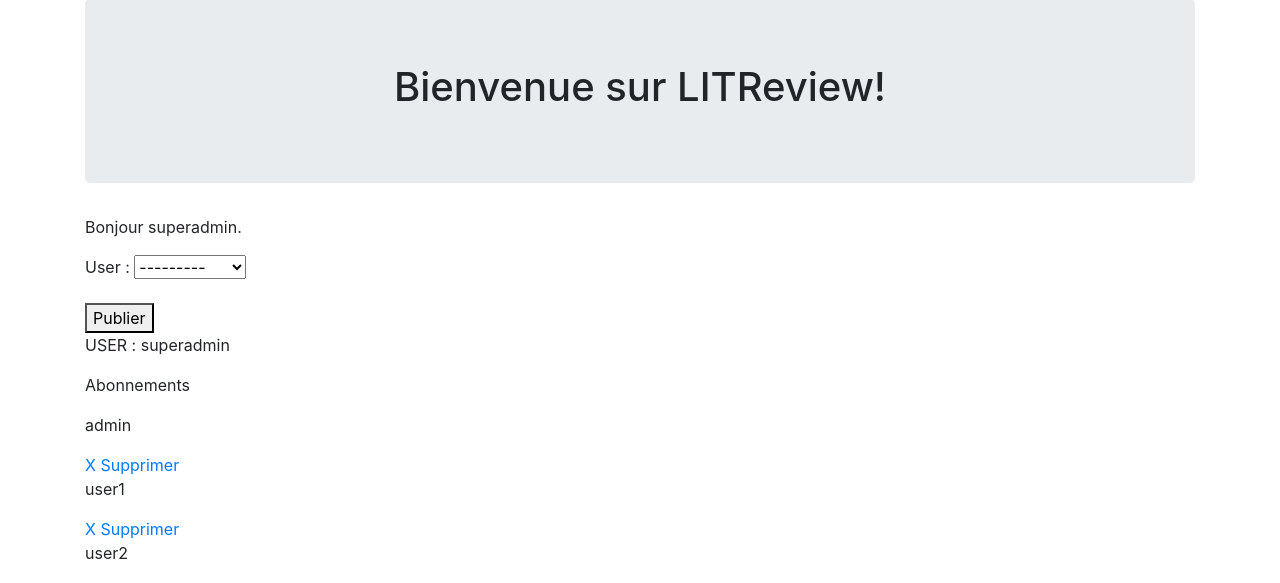
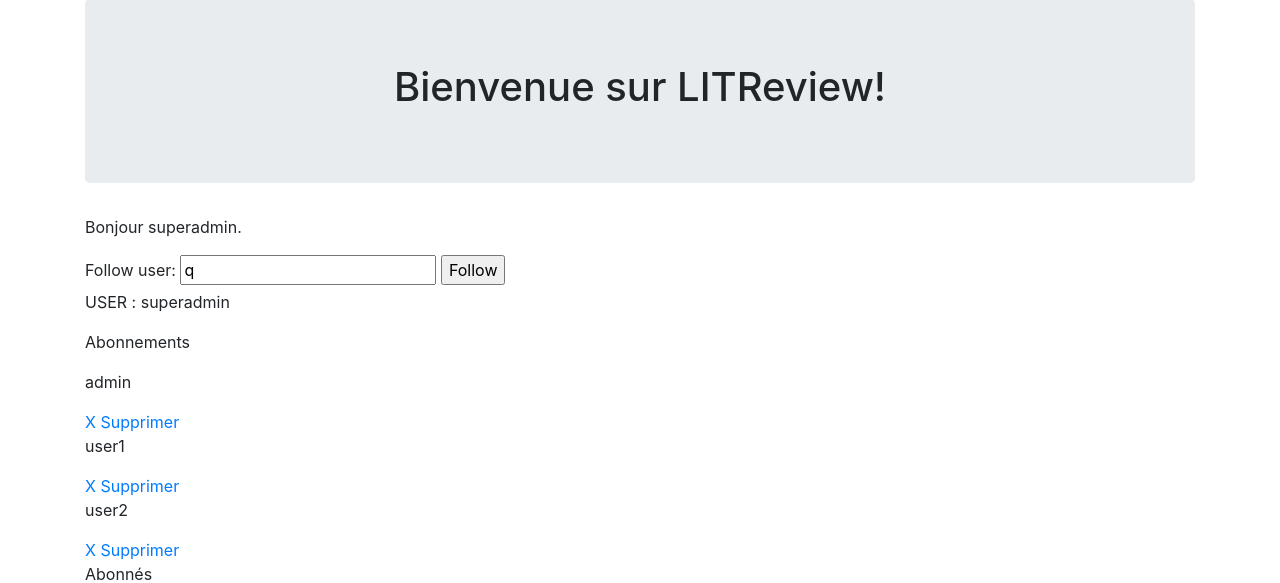
Before and after one commit to FraPar/P9_reviews, a Django app: page /view_follows in a window 1280 px wide. Shown: the part 77-660 px from the top of the page. Run offline with Django 3.2, Linux system fonts and the light colour scheme; a user stored in the database is signed in; data comes from the database, SQL or seed files in the repository; both versions use the stored data as it was after the commit; some libraries are stand-ins or nearby versions.

Commit message:
follow system operationnal

```diff
--- a/reviews/templates/reviews/view_follows.html
+++ b/reviews/templates/reviews/view_follows.html
@@ -2,9 +2,10 @@
 {% block content %}
 
 <form action="/add_follow/" method="POST">
-    {{ follow_form.as_p }}
     {% csrf_token %}
-    <button type="submit">Publier</button>
+    <label for="follow_user">Follow user: </label>
+    <input id="follow_user" type="text" name="follow_user" value="q">
+    <input type="submit" value="Follow">
 </form>
 
 <p>USER : {{ request.user }}</p>
--- a/reviews/views.py
+++ b/reviews/views.py
@@ -122,12 +122,24 @@
 
 @login_required
 def add_follow(request):
-    print(request.user.id)
-    user1 = get_object_or_404(User, username="admin")
-    user2 = get_object_or_404(User, username="superadmin")
-
-    models.UserFollows.objects.create(user=user1,
-                             followed_user=user2)
+    users = User.objects.all()
+    follow = models.UserFollows.objects.filter(user=request.user.id)
+    print(users)
+    print(follow)
+    if request.method == 'POST':
+        try:
+            form = request.POST
+            user1 = get_object_or_404(User, username=request.user.username)
+            user2 = get_object_or_404(User, username=form["follow_user"])
+            # for follows in follow:
+            #    if form["follow_user"] == follows.followed_user:
+            #        return redirect(view_follows)
+            if user1 == user2:
+                return redirect(view_follows)
+            models.UserFollows.objects.create(user=user1,
+                                    followed_user=user2)
+        except:
+            return redirect(view_follows)
     return redirect(view_follows)
 
 @login_required
```
Also changed, not shown: db.sqlite3.
